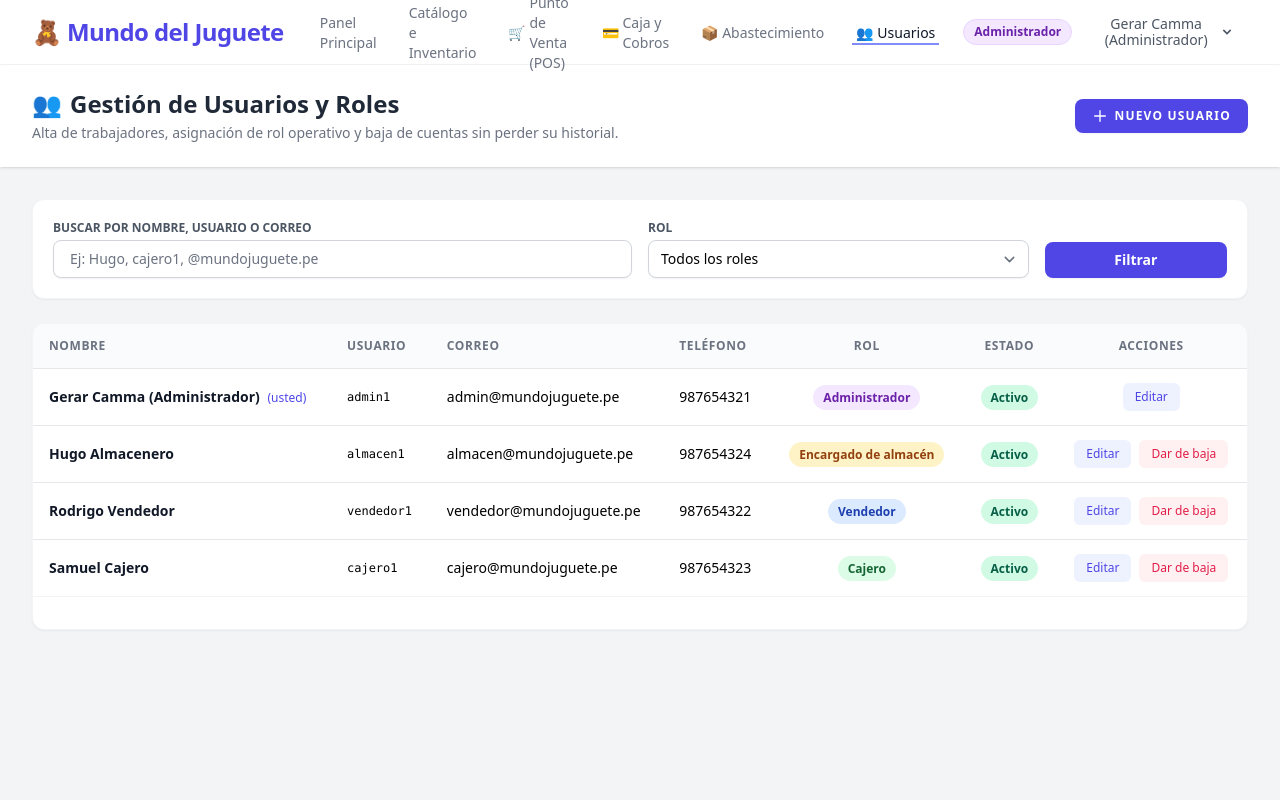
After one commit to gerargram2006/Sistema-de-Gestion-de-para-Inventario-Juegeteria-Avanzado, a Laravel app: page /usuarios in a window 1280 px wide. The commit adds this page. Run offline with Laravel 12, Linux system fonts and the light colour scheme; a user stored in the database is signed in; data comes from the database, SQL or seed files in the repository; style sheets or scripts are compiled from the project's sources.

Commit message:
feat(usuarios): se implementa la gestion de usuarios y roles para el administrador
Al retirar el registro publico, las cuentas solo podian crearse con el
seeder. Se agrega el modulo /usuarios (solo administrador) para:
- crear trabajadores con su rol operativo (administrador, vendedor,
  cajero, encargado de almacen) y contrasena segura;
- editar datos y rol, conservando la contrasena si se deja en blanco;
- dar de baja o reactivar cuentas sin borrar su historial.
El administrador no puede desactivarse ni quitarse su propio rol, para
no quedar el sistema sin acceso. Incluye enlace en la navegacion y
pruebas de permisos, validaciones y flujo completo de inicio de sesion.

```diff
--- /dev/null
+++ b/app/Http/Controllers/UsuarioController.php
@@ -0,0 +1,116 @@
+<?php
+
+namespace App\Http\Controllers;
+
+use App\Models\User;
+use Illuminate\Http\RedirectResponse;
+use Illuminate\Http\Request;
+use Illuminate\Validation\Rule;
+use Illuminate\Validation\Rules\Password;
+use Illuminate\View\View;
+
+/**
+ * Gestion de usuarios y roles (solo administrador).
+ *
+ * Reemplaza al registro publico: el administrador crea las cuentas de los
+ * trabajadores, les asigna su rol operativo y las da de baja (inactivo)
+ * sin borrar su historial de ventas, cobros y compras.
+ */
+class UsuarioController extends Controller
+{
+    public const ROLES = [
+        User::ROL_ADMINISTRADOR => 'Administrador',
+        User::ROL_VENDEDOR => 'Vendedor',
+        User::ROL_CAJERO => 'Cajero',
+        User::ROL_ALMACENERO => 'Encargado de almacén',
+    ];
+
+    public function index(Request $request): View
+    {
+        $query = User::query();
+
+        if ($request->filled('buscar')) {
+            $buscar = $request->buscar;
+            $query->where(function ($q) use ($buscar) {
+                $q->where('name', 'like', "%{$buscar}%")
+                    ->orWhere('usuario', 'like', "%{$buscar}%")
+                    ->orWhere('email', 'like', "%{$buscar}%");
+            });
+        }
+
+        if ($request->filled('rol')) {
+            $query->where('rol', $request->rol);
+        }
+
+        $usuarios = $query->orderBy('name')->paginate(15)->withQueryString();
+        $roles = self::ROLES;
+
+        return view('usuarios.index', compact('usuarios', 'roles'));
+    }
+
+    public function store(Request $request): RedirectResponse
+    {
+        $validated = $request->validate($this->reglas());
+
+        User::create([
+            ...$validated,
+            'estado' => User::ESTADO_ACTIVO,
+        ]);
+
+        return redirect()->route('usuarios.index')
+            ->with('success', "Usuario {$validated['name']} creado con el rol " . self::ROLES[$validated['rol']] . '.');
+    }
+
+    public function update(Request $request, User $usuario): RedirectResponse
+    {
+        $validated = $request->validate($this->reglas($usuario));
+
+        // El administrador no puede quitarse su propio rol: se quedaria sin acceso a este modulo
+        if ($usuario->is($request->user()) && $validated['rol'] !== User::ROL_ADMINISTRADOR) {
+            return back()->withErrors(['rol' => 'No puede quitarse a sí mismo el rol de administrador.']);
+        }
+
+        if (blank($validated['password'] ?? null)) {
+            unset($validated['password']);
+        }
+
+        $usuario->update($validated);
+
+        return redirect()->route('usuarios.index')
+            ->with('success', "Datos de {$usuario->name} actualizados correctamente.");
+    }
+
+    /**
+     * Activa o da de baja a un usuario. Una cuenta inactiva no puede iniciar
+     * sesion, pero su historial se conserva.
+     */
+    public function cambiarEstado(Request $request, User $usuario): RedirectResponse
+    {
+        if ($usuario->is($request->user())) {
+            return back()->withErrors(['estado' => 'No puede desactivar su propia cuenta.']);
+        }
+
+        $usuario->update([
+            'estado' => $usuario->estaActivo() ? User::ESTADO_INACTIVO : User::ESTADO_ACTIVO,
+        ]);
+
+        $accion = $usuario->estaActivo() ? 'activado' : 'dado de baja';
+
+        return back()->with('success', "Usuario {$usuario->name} {$accion}.");
+    }
+
+    /**
+     * Reglas compartidas entre crear y editar.
+     */
+    private function reglas(?User $usuario = null): array
+    {
+        return [
+            'name' => ['required', 'string', 'max:255'],
+            'usuario' => ['required', 'alpha_dash', 'max:50', Rule::unique('users', 'usuario')->ignore($usuario)],
+            'email' => ['required', 'string', 'lowercase', 'email', 'max:255', Rule::unique('users', 'email')->ignore($usuario)],
+            'telefono' => ['nullable', 'string', 'max:15'],
+            'rol' => ['required', Rule::in(array_keys(self::ROLES))],
+            'password' => [$usuario ? 'nullable' : 'required', 'confirmed', Password::defaults()],
+        ];
+    }
+}
--- a/resources/views/layouts/navigation.blade.php
+++ b/resources/views/layouts/navigation.blade.php
@@ -40,6 +40,14 @@
                         <x-nav-link :href="route('abastecimiento.index')" :active="request()->routeIs('abastecimiento.*')">
                             <span class="inline-flex items-center">
                                 <span class="mr-1">📦</span> {{ __('Abastecimiento') }}
+                            </span>
+                        </x-nav-link>
+                    @endif
+
+                    @if(Auth::user()->esAdministrador())
+                        <x-nav-link :href="route('usuarios.index')" :active="request()->routeIs('usuarios.*')">
+                            <span class="inline-flex items-center">
+                                <span class="mr-1">👥</span> {{ __('Usuarios') }}
                             </span>
                         </x-nav-link>
                     @endif
@@ -130,6 +138,12 @@
                     {{ __('Abastecimiento') }}
                 </x-responsive-nav-link>
             @endif
+
+            @if(Auth::user()->esAdministrador())
+                <x-responsive-nav-link :href="route('usuarios.index')" :active="request()->routeIs('usuarios.*')">
+                    {{ __('Usuarios') }}
+                </x-responsive-nav-link>
+            @endif
         </div>
 
         <!-- Responsive Settings Options -->
--- /dev/null
+++ b/resources/views/usuarios/index.blade.php
@@ -0,0 +1,195 @@
+<x-app-layout>
+    <x-slot name="header">
+        <div class="flex flex-col sm:flex-row justify-between items-start sm:items-center gap-4">
+            <div>
+                <h2 class="font-bold text-2xl text-gray-800 leading-tight flex items-center gap-2">
+                    <span>👥</span> {{ __('Gestión de Usuarios y Roles') }}
+                </h2>
+                <p class="text-sm text-gray-500 mt-1">Alta de trabajadores, asignación de rol operativo y baja de cuentas sin perder su historial.</p>
+            </div>
+            <button type="button" @click="$dispatch('open-modal', 'modal-crear-usuario')"
+                class="inline-flex items-center px-4 py-2 bg-indigo-600 border border-transparent rounded-lg font-semibold text-xs text-white uppercase tracking-widest hover:bg-indigo-700 active:bg-indigo-900 focus:outline-none focus:ring-2 focus:ring-indigo-500 focus:ring-offset-2 transition ease-in-out duration-150 shadow-sm">
+                <svg class="w-4 h-4 mr-1.5" fill="none" stroke="currentColor" viewBox="0 0 24 24"><path stroke-linecap="round" stroke-linejoin="round" stroke-width="2" d="M12 4v16m8-8H4"></path></svg>
+                Nuevo Usuario
+            </button>
+        </div>
+    </x-slot>
+
+    <div class="py-8">
+        <div class="max-w-7xl mx-auto sm:px-6 lg:px-8 space-y-6">
+
+            <!-- Mensajes Flash de Éxito o Error -->
+            @if (session('success'))
+                <div class="p-4 bg-emerald-50 border-l-4 border-emerald-500 rounded-r-lg shadow-sm">
+                    <div class="flex items-center">
+                        <span class="text-emerald-500 font-bold mr-2">✓</span>
+                        <p class="text-sm text-emerald-800 font-medium">{{ session('success') }}</p>
+                    </div>
+                </div>
+            @endif
+
+            @if ($errors->any())
+                <div class="p-4 bg-red-50 border-l-4 border-red-500 rounded-r-lg shadow-sm">
+                    <p class="text-sm text-red-800 font-semibold mb-1">Por favor corrige los siguientes errores:</p>
+                    <ul class="list-disc list-inside text-xs text-red-700 space-y-1">
+                        @foreach ($errors->all() as $error)
+                            <li>{{ $error }}</li>
+                        @endforeach
+                    </ul>
+                </div>
+            @endif
+
+            <!-- Filtros -->
+            <div class="bg-white rounded-xl shadow-sm border border-gray-100 p-5">
+                <form method="GET" action="{{ route('usuarios.index') }}" class="grid grid-cols-1 sm:grid-cols-12 gap-4 items-end">
+                    <div class="sm:col-span-6">
+                        <label for="buscar" class="block text-xs font-semibold text-gray-600 uppercase mb-1">Buscar por nombre, usuario o correo</label>
+                        <input type="text" id="buscar" name="buscar" value="{{ request('buscar') }}"
+                            placeholder="Ej: Hugo, cajero1, @mundojuguete.pe"
+                            class="w-full px-4 py-2 text-sm border-gray-300 rounded-lg focus:ring-indigo-500 focus:border-indigo-500 shadow-sm" />
+                    </div>
+
+                    <div class="sm:col-span-4">
+                        <label for="rol" class="block text-xs font-semibold text-gray-600 uppercase mb-1">Rol</label>
+                        <select id="rol" name="rol" class="w-full py-2 text-sm border-gray-300 rounded-lg focus:ring-indigo-500 focus:border-indigo-500 shadow-sm">
+                            <option value="">Todos los roles</option>
+                            @foreach ($roles as $valor => $etiqueta)
+                                <option value="{{ $valor }}" @selected(request('rol') === $valor)>{{ $etiqueta }}</option>
+                            @endforeach
+                        </select>
+                    </div>
+
+                    <div class="sm:col-span-2 flex gap-2">
+                        <button type="submit" class="w-full py-2 px-4 bg-indigo-600 hover:bg-indigo-700 text-white rounded-lg text-sm font-semibold shadow-sm transition">
+                            Filtrar
+                        </button>
+                        @if(request()->hasAny(['buscar', 'rol']))
+                            <a href="{{ route('usuarios.index') }}" class="py-2 px-3 bg-gray-100 hover:bg-gray-200 text-gray-700 rounded-lg text-sm font-medium transition" title="Limpiar filtros">✕</a>
+                        @endif
+                    </div>
+                </form>
+            </div>
+
+            <!-- Tabla de Usuarios -->
+            <div class="bg-white rounded-xl shadow-sm border border-gray-100 overflow-hidden">
+                <div class="overflow-x-auto">
+                    <table class="w-full text-left border-collapse">
+                        <thead>
+                            <tr class="bg-gray-50/75 border-b border-gray-200 text-xs uppercase font-semibold text-gray-500 tracking-wider">
+                                <th class="py-3.5 px-4">Nombre</th>
+                                <th class="py-3.5 px-4">Usuario</th>
+                                <th class="py-3.5 px-4">Correo</th>
+                                <th class="py-3.5 px-4">Teléfono</th>
+                                <th class="py-3.5 px-4 text-center">Rol</th>
+                                <th class="py-3.5 px-4 text-center">Estado</th>
+                                <th class="py-3.5 px-4 text-center">Acciones</th>
+                            </tr>
+                        </thead>
+                        <tbody class="divide-y divide-gray-200 text-sm">
+                            @forelse ($usuarios as $usuario)
+                                <tr class="hover:bg-gray-50/60 transition {{ $usuario->estaActivo() ? '' : 'bg-gray-50 text-gray-400' }}">
+                                    <td class="py-3.5 px-4 font-semibold {{ $usuario->estaActivo() ? 'text-gray-900' : '' }}">
+                                        {{ $usuario->name }}
+                                        @if ($usuario->is(Auth::user()))
+                                            <span class="ml-1 text-xs font-normal text-indigo-600">(usted)</span>
+                                        @endif
+                                    </td>
+                                    <td class="py-3.5 px-4 font-mono text-xs">{{ $usuario->usuario ?? '—' }}</td>
+                                    <td class="py-3.5 px-4">{{ $usuario->email }}</td>
+                                    <td class="py-3.5 px-4">{{ $usuario->telefono ?? '—' }}</td>
+                                    <td class="py-3.5 px-4 text-center">
+                                        <span class="px-2.5 py-1 text-xs font-semibold rounded-full
+                                            @if($usuario->rol === 'administrador') bg-purple-100 text-purple-800
+                                            @elseif($usuario->rol === 'vendedor') bg-blue-100 text-blue-800
+                                            @elseif($usuario->rol === 'cajero') bg-green-100 text-green-800
+                                            @elseif($usuario->rol === 'almacenero') bg-amber-100 text-amber-800
+                                            @else bg-gray-100 text-gray-800 @endif">
+                                            {{ $roles[$usuario->rol] ?? ucfirst($usuario->rol) }}
+                                        </span>
+                                    </td>
+                                    <td class="py-3.5 px-4 text-center">
+                                        @if ($usuario->estaActivo())
+                                            <span class="px-2.5 py-1 text-xs font-semibold rounded-full bg-emerald-100 text-emerald-800">Activo</span>
+                                        @else
+                                            <span class="px-2.5 py-1 text-xs font-semibold rounded-full bg-gray-200 text-gray-600">Inactivo</span>
+                                        @endif
+                                    </td>
+                                    <td class="py-3.5 px-4 text-center">
+                                        <div class="flex justify-center gap-2">
+                                            <button type="button"
+                                                @click="$dispatch('open-modal', 'modal-editar-usuario-{{ $usuario->id }}')"
+                                                class="text-indigo-600 hover:text-indigo-900 font-medium text-xs bg-indigo-50 hover:bg-indigo-100 px-3 py-1.5 rounded-md transition">
+                                                Editar
+                                            </button>
+
+                                            @unless ($usuario->is(Auth::user()))
+                                                <form method="POST" action="{{ route('usuarios.estado', $usuario) }}">
+                                                    @csrf
+                                                    @method('PATCH')
+                                                    @if ($usuario->estaActivo())
+                                                        <button type="submit" class="text-rose-600 hover:text-rose-900 font-medium text-xs bg-rose-50 hover:bg-rose-100 px-3 py-1.5 rounded-md transition">
+                                                            Dar de baja
+                                                        </button>
+                                                    @else
+                                                        <button type="submit" class="text-emerald-700 hover:text-emerald-900 font-medium text-xs bg-emerald-50 hover:bg-emerald-100 px-3 py-1.5 rounded-md transition">
+                                                            Reactivar
+                                                        </button>
+                                                    @endif
+                                                </form>
+                                            @endunless
+                                        </div>
+
+                                        <!-- Modal Editar Usuario -->
+                                        <x-modal name="modal-editar-usuario-{{ $usuario->id }}" :show="false" focusable>
+                                            <form method="POST" action="{{ route('usuarios.update', $usuario) }}" class="p-6 text-left">
+                                                @csrf
+                                                @method('PUT')
+                                                <h3 class="text-lg font-bold text-gray-900 mb-1">Editar usuario: {{ $usuario->name }}</h3>
+                                                <p class="text-xs text-gray-500 mb-4">Deje la contraseña en blanco para conservar la actual.</p>
+
+                                                @include('usuarios.partials.campos', ['usuario' => $usuario, 'sufijo' => $usuario->id])
+
+                                                <div class="mt-6 flex justify-end gap-3">
+                                                    <x-secondary-button x-on:click="$dispatch('close')">Cancelar</x-secondary-button>
+                                                    <x-primary-button>Guardar Cambios</x-primary-button>
+                                                </div>
+                                            </form>
+                                        </x-modal>
+                                    </td>
+                                </tr>
+                            @empty
+                                <tr>
+                                    <td colspan="7" class="py-12 text-center text-gray-500">
+                                        <div class="text-3xl mb-2">🔍</div>
+                                        <div class="font-semibold text-gray-700">No se encontraron usuarios</div>
+                                        <div class="text-xs text-gray-400 mt-1">Prueba cambiando los criterios del filtro de búsqueda.</div>
+                                    </td>
+                                </tr>
+                            @endforelse
+                        </tbody>
+                    </table>
+                </div>
+
+                <div class="p-4 border-t border-gray-100">
+                    {{ $usuarios->links() }}
+                </div>
+            </div>
+        </div>
+    </div>
+
+    <!-- Modal Nuevo Usuario -->
+    <x-modal name="modal-crear-usuario" :show="false" focusable>
+        <form method="POST" action="{{ route('usuarios.store') }}" class="p-6">
+            @csrf
+            <h3 class="text-lg font-bold text-gray-900 mb-2">Registrar Nuevo Usuario</h3>
+            <p class="text-xs text-gray-500 mb-5">La cuenta se crea activa con el rol seleccionado.</p>
+
+            @include('usuarios.partials.campos', ['usuario' => null, 'sufijo' => 'nuevo'])
+
+            <div class="mt-6 flex justify-end gap-3">
+                <x-secondary-button x-on:click="$dispatch('close')">Cancelar</x-secondary-button>
+                <x-primary-button>Crear Usuario</x-primary-button>
+            </div>
+        </form>
+    </x-modal>
+</x-app-layout>
--- /dev/null
+++ b/resources/views/usuarios/partials/campos.blade.php
@@ -0,0 +1,41 @@
+{{-- Campos compartidos por los formularios de crear y editar usuario --}}
+<div class="grid grid-cols-1 sm:grid-cols-2 gap-4 text-left">
+    <div class="sm:col-span-2">
+        <x-input-label for="name_{{ $sufijo }}" :value="__('Nombres y Apellidos')" />
+        <x-text-input id="name_{{ $sufijo }}" name="name" type="text" class="mt-1 block w-full" :value="$usuario?->name" required />
+    </div>
+
+    <div>
+        <x-input-label for="usuario_{{ $sufijo }}" :value="__('Usuario')" />
+        <x-text-input id="usuario_{{ $sufijo }}" name="usuario" type="text" placeholder="Ej: cajero2" class="mt-1 block w-full font-mono text-sm" :value="$usuario?->usuario" required />
+    </div>
+
+    <div>
+        <x-input-label for="rol_{{ $sufijo }}" :value="__('Rol')" />
+        <select id="rol_{{ $sufijo }}" name="rol" class="mt-1 block w-full border-gray-300 rounded-md shadow-sm text-sm focus:ring-indigo-500 focus:border-indigo-500" required>
+            @foreach (\App\Http\Controllers\UsuarioController::ROLES as $valor => $etiqueta)
+                <option value="{{ $valor }}" @selected(($usuario?->rol ?? 'vendedor') === $valor)>{{ $etiqueta }}</option>
+            @endforeach
+        </select>
+    </div>
+
+    <div>
+        <x-input-label for="email_{{ $sufijo }}" :value="__('Email')" />
+        <x-text-input id="email_{{ $sufijo }}" name="email" type="email" placeholder="usuario@mundojuguete.pe" class="mt-1 block w-full" :value="$usuario?->email" required />
+    </div>
+
+    <div>
+        <x-input-label for="telefono_{{ $sufijo }}" :value="__('Teléfono / Celular')" />
+        <x-text-input id="telefono_{{ $sufijo }}" name="telefono" type="text" maxlength="15" class="mt-1 block w-full" :value="$usuario?->telefono" />
+    </div>
+
+    <div>
+        <x-input-label for="password_{{ $sufijo }}" :value="__('Password')" />
+        <x-text-input id="password_{{ $sufijo }}" name="password" type="password" class="mt-1 block w-full" autocomplete="new-password" :required="$usuario === null" />
+    </div>
+
+    <div>
+        <x-input-label for="password_confirmation_{{ $sufijo }}" :value="__('Confirm Password')" />
+        <x-text-input id="password_confirmation_{{ $sufijo }}" name="password_confirmation" type="password" class="mt-1 block w-full" autocomplete="new-password" :required="$usuario === null" />
+    </div>
+</div>
--- a/routes/web.php
+++ b/routes/web.php
@@ -5,6 +5,7 @@ use App\Http\Controllers\CajaController;
 use App\Http\Controllers\DashboardController;
 use App\Http\Controllers\InventarioController;
 use App\Http\Controllers\ProfileController;
+use App\Http\Controllers\UsuarioController;
 use App\Http\Controllers\VentaController;
 use Illuminate\Support\Facades\Route;
 
@@ -60,6 +61,14 @@ Route::middleware(['auth', 'verified'])->group(function () {
         Route::post('/orden/{compra}/recibir', [AbastecimientoController::class, 'recibirOrden'])->name('recibir');
     });
 
+    // Gestión de Usuarios y Roles (reemplaza al registro público) - Solo Administrador
+    Route::middleware('role:administrador')->prefix('usuarios')->name('usuarios.')->group(function () {
+        Route::get('/', [UsuarioController::class, 'index'])->name('index');
+        Route::post('/', [UsuarioController::class, 'store'])->name('store');
+        Route::put('/{usuario}', [UsuarioController::class, 'update'])->name('update');
+        Route::patch('/{usuario}/estado', [UsuarioController::class, 'cambiarEstado'])->name('estado');
+    });
+
     // Perfil de Usuario
     Route::get('/profile', [ProfileController::class, 'edit'])->name('profile.edit');
     Route::patch('/profile', [ProfileController::class, 'update'])->name('profile.update');
```
Also changed, not shown: tests/Feature/UsuarioTest.php (added, +120 -0 lines).
